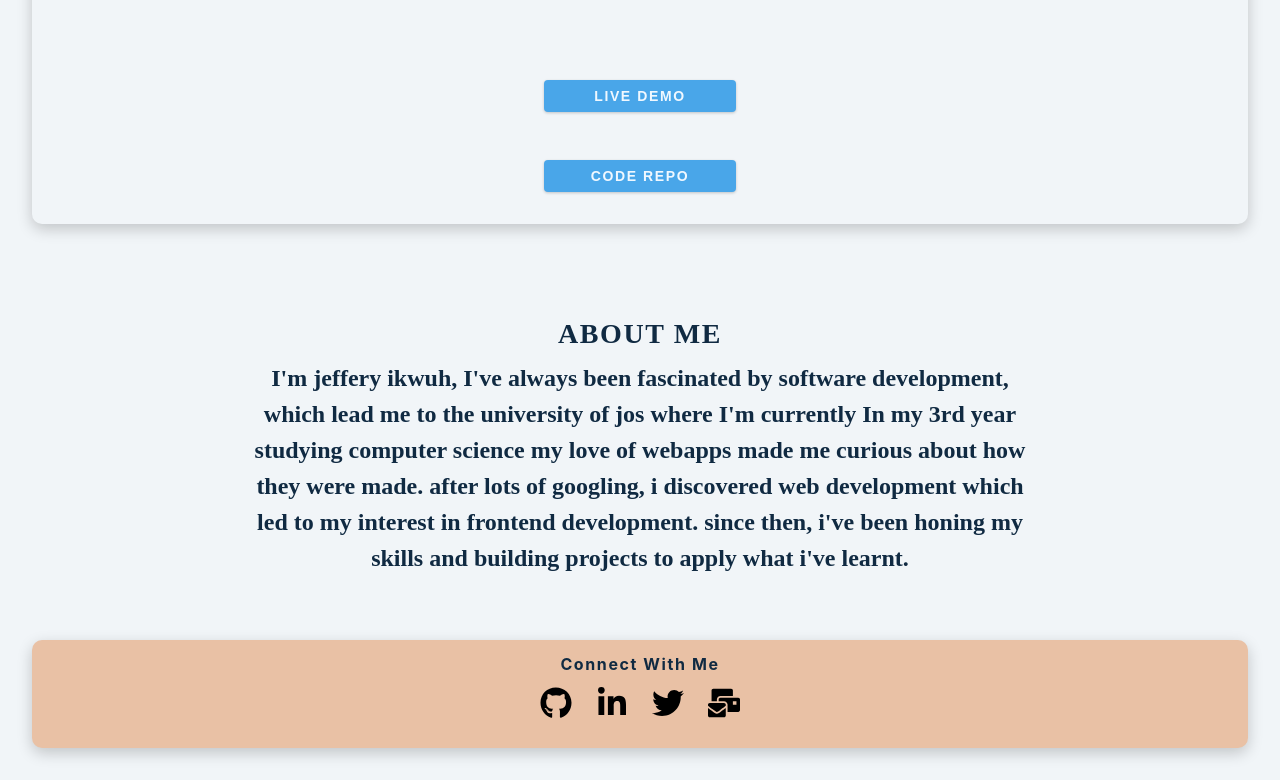
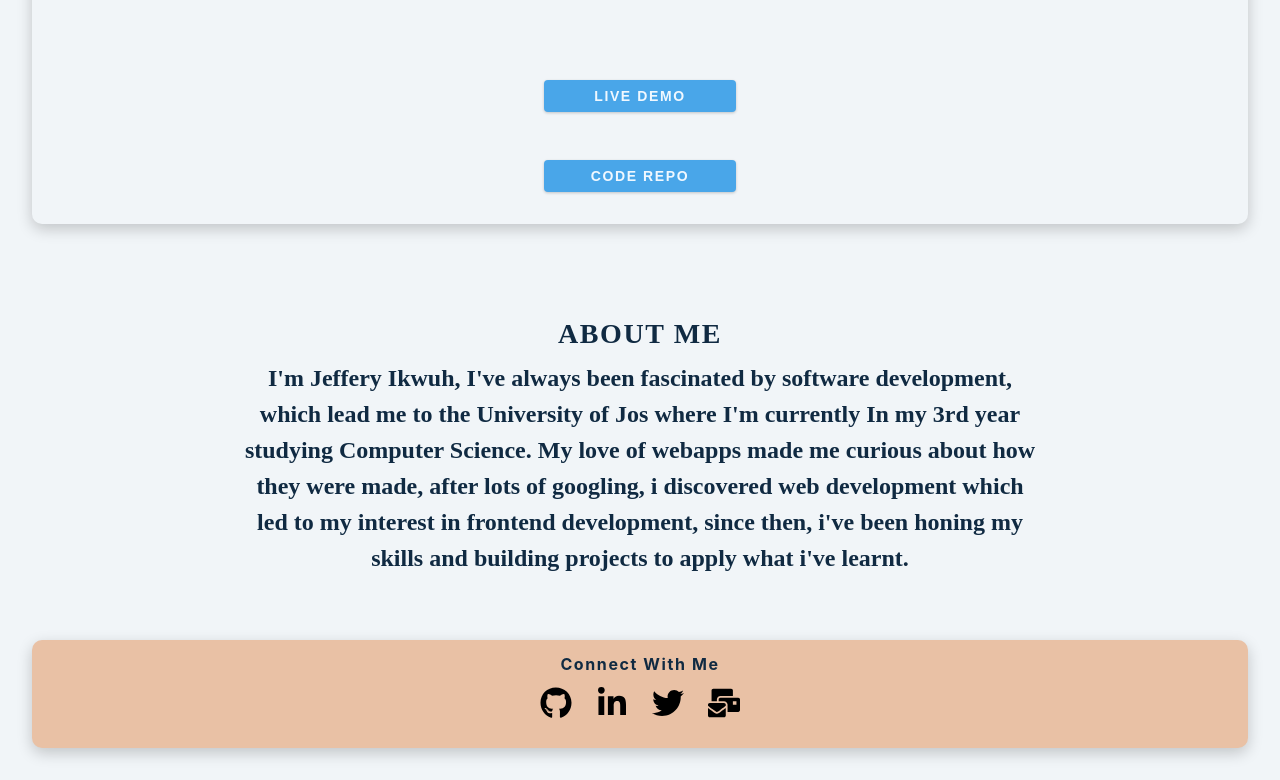
Before and after one commit to Jcolejeff/portfolio, a React (Create React App) app: page / in a window 1280 px wide. Shown: the part 1415-2195 px from the top of the page. Built offline with nearby package versions, Linux system fonts and the light colour scheme; a web font is replaced by a local one.

Commit message:
Updated about

```diff
--- a/src/About.js
+++ b/src/About.js
@@ -5,14 +5,14 @@ const About = () => {
   return (
     <Section id="about">
       <h3> ABOUT ME </h3>
-I'm jeffery ikwuh, I've always been fascinated by software development,
- which lead me to the university of jos where I'm currently
-In my 3rd year studying computer science
-my love of  webapps made me curious
-about how they were made.
+I'm Jeffery Ikwuh, I've always been fascinated by software development,
+ which lead me to the University of Jos where I'm currently
+In my 3rd year studying Computer Science.
+My love of webapps made me curious
+about how they were made,
  after lots of googling,
 i discovered web development
-which led to my interest in frontend development.
+which led to my interest in frontend development,
  since then, i've been honing my
 skills and building projects
  to apply what i've learnt.
```
